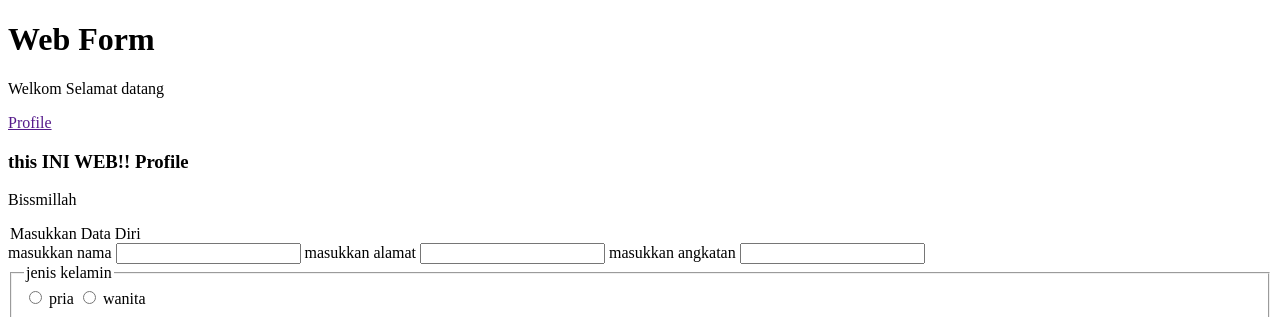
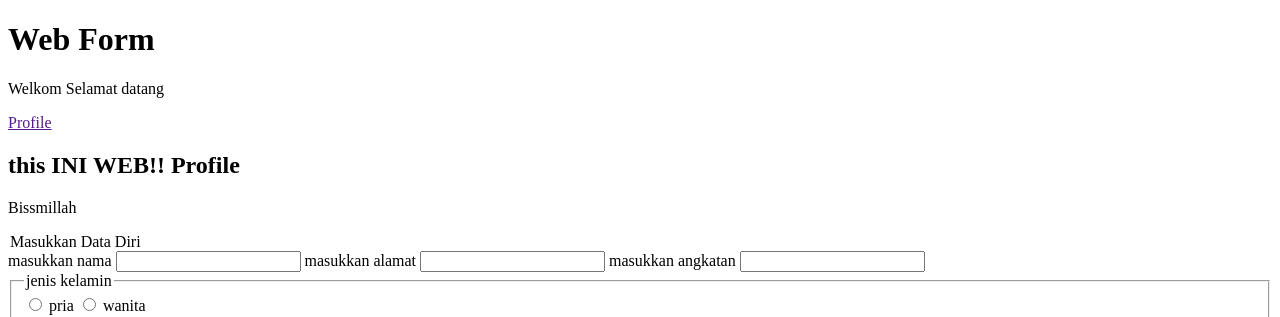
Before and after one commit to Indra2512/PAW-Week2-160-KelasD, a plain HTML site: page index.html in a window 1280 px wide. Shown: the top 317 px of the page. Drawn offline with Linux system fonts and the light colour scheme.

Commit message:
bukti Sreenshot

```diff
--- a/index.html
+++ b/index.html
@@ -14,7 +14,7 @@
         <a href="">Profile</a>
     </nav>
     <section id="profile">
-        <h3>this INI WEB!! Profile</h3>
+        <h2>this INI WEB!! Profile</h2>
         <p>Bissmillah</p>
     </section>
     <form id="formdata" action="#">
```
Also changed, not shown: Elemen Semantik.png (added), Form.png (added), Gambar.png (added), HTML5.png (added), Heading.png (added), Rdio/Checkbox.png (added), image-1.png (deleted), image.png (deleted).
